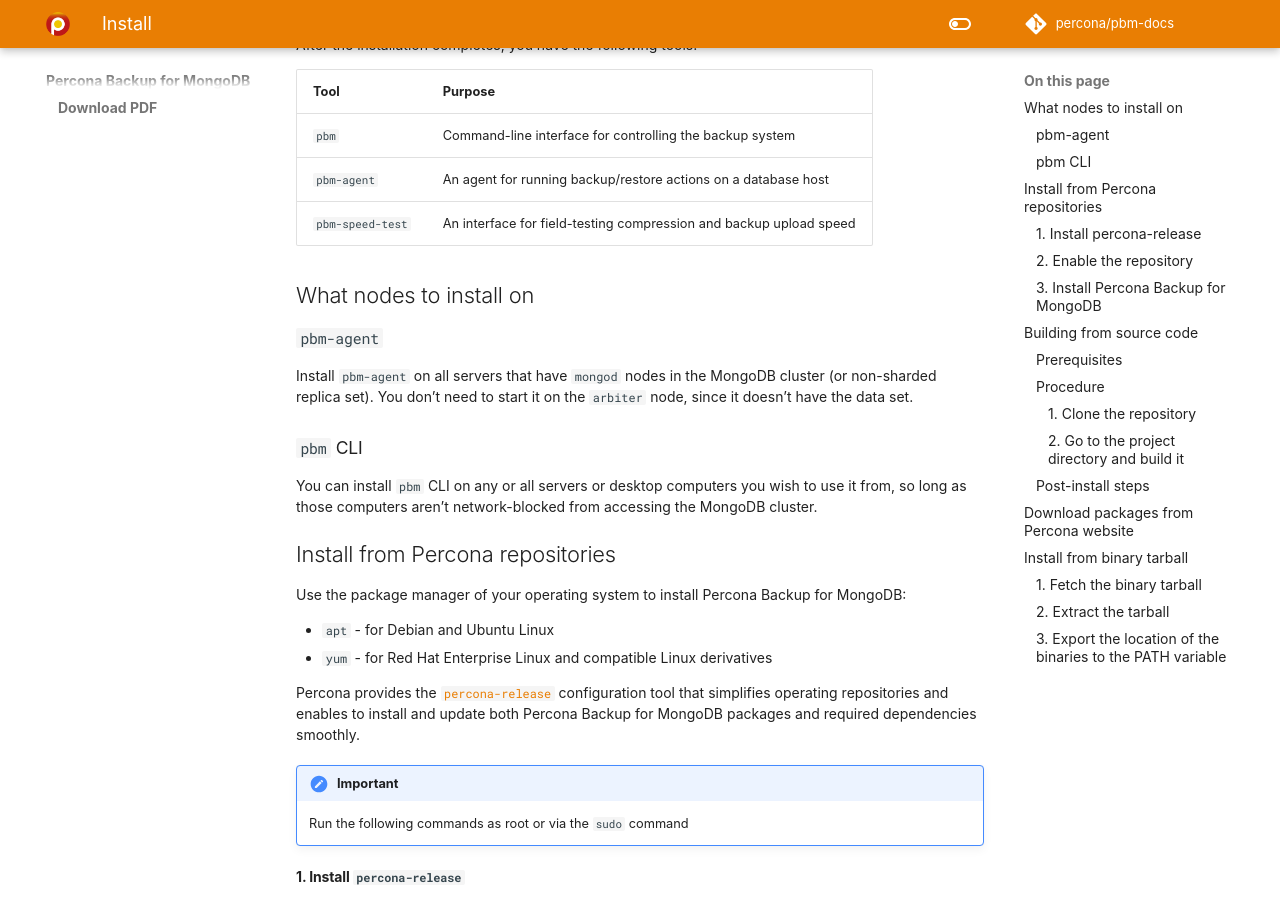
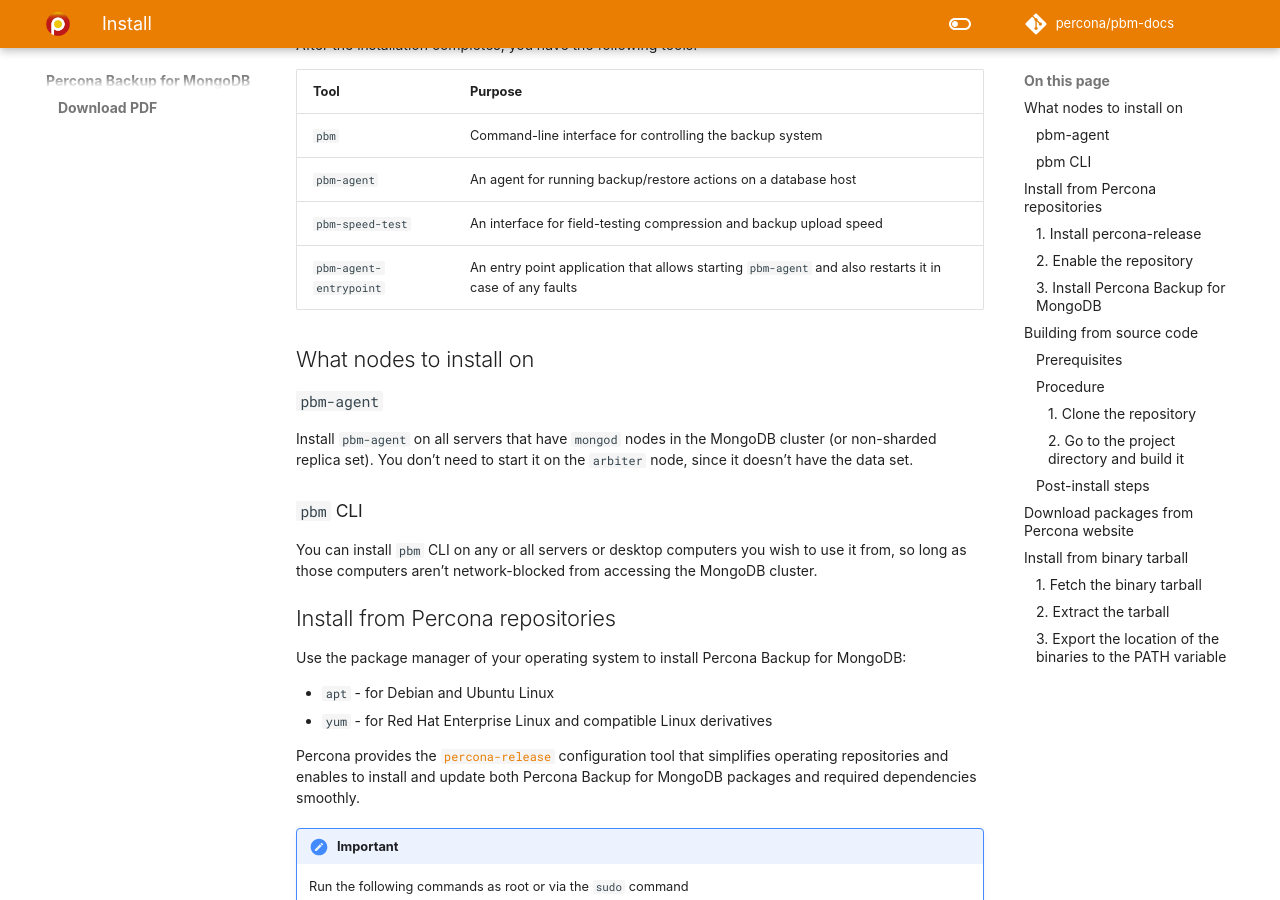
Before and after one commit to percona/pbm-docs, an MkDocs documentation site: the page built from docs/installation.md, in a window 1280 px wide and 900 px high, scrolled down 364 px. Built offline with MkDocs 1.6.1 and Material for MkDocs 9.7.7, drawn with Linux system fonts in a browser that asks for light colours; nearby versions of some CDN libraries; some web fonts are replaced; comment, search, counter and statistics services are not loaded.

Commit message:
PBM-1018 Updated the list of tools within a package
Added pbm-agent-entrypoint

```diff
--- a/docs/installation.md
+++ b/docs/installation.md
@@ -18,6 +18,7 @@
 | `pbm`           | Command-line interface for controlling the backup system |
 | `pbm-agent`     | An agent for running backup/restore actions on a database host |
 | `pbm-speed-test`| An interface for field-testing compression and backup upload speed|
+| `pbm-agent-entrypoint` | An entry point application that allows starting `pbm-agent` and also restarts it in case of any faults|
 
 ## What nodes to install on
 
```
